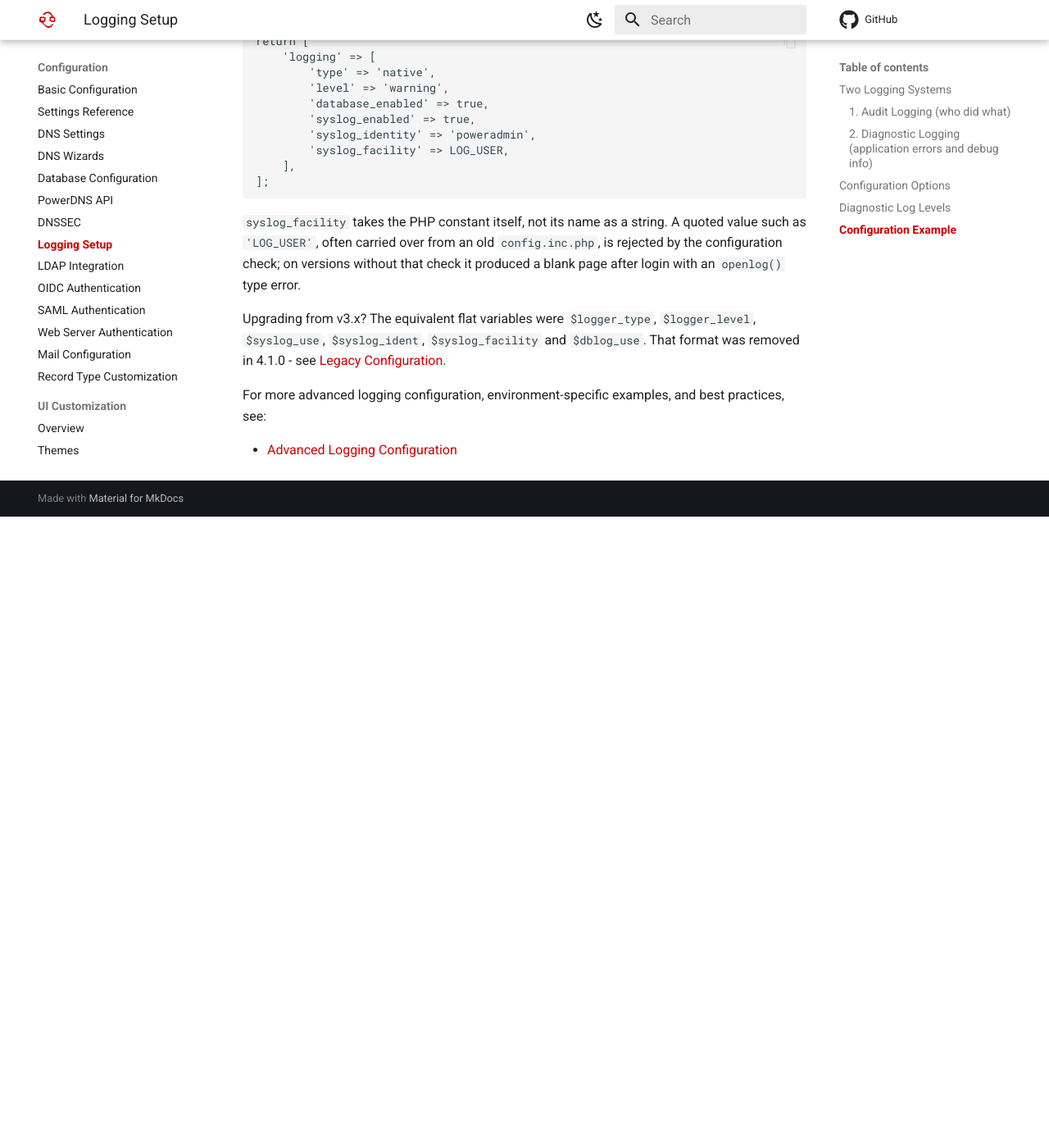
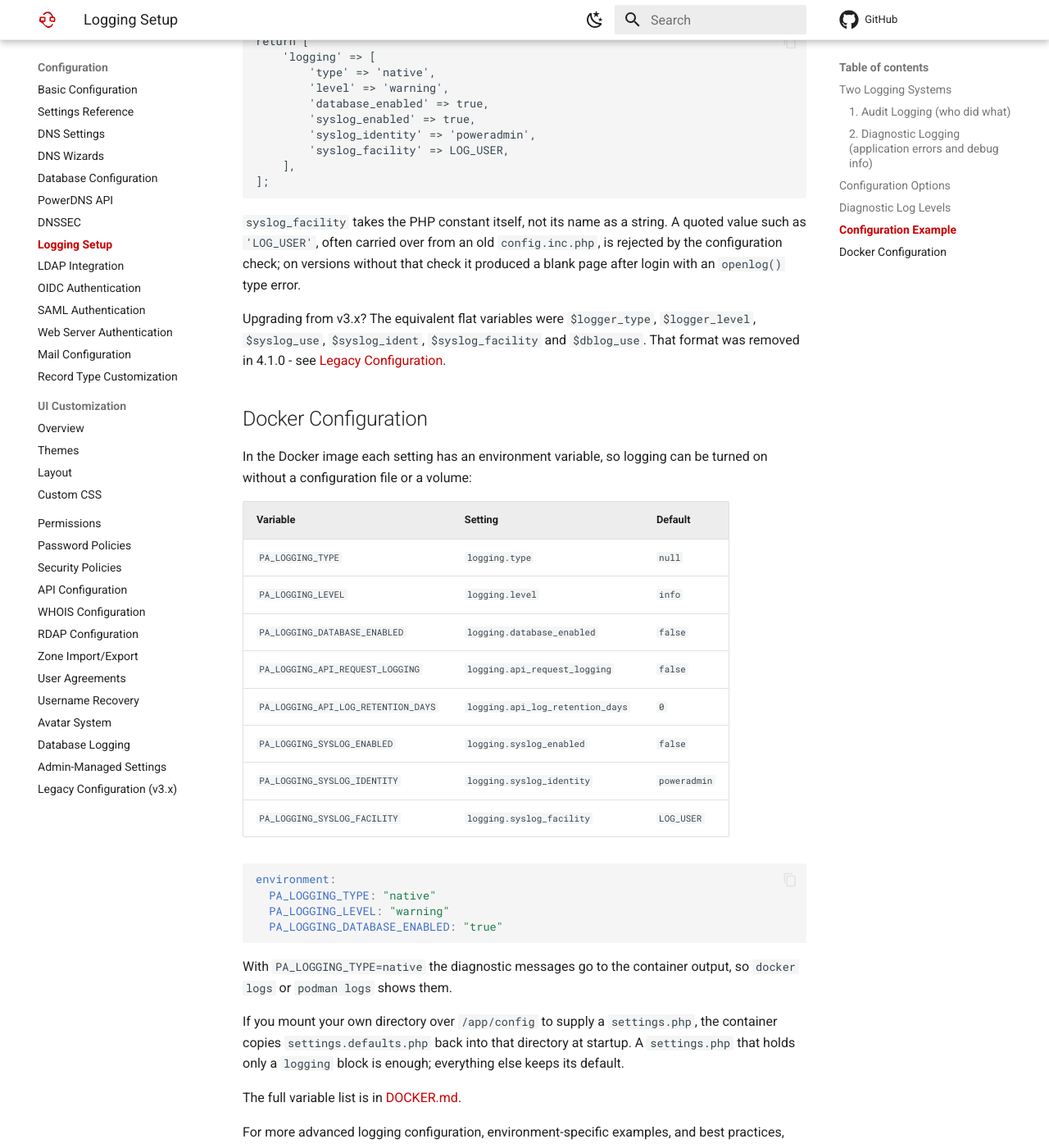
Before and after one commit to poweradmin/poweradmin-docs, an MkDocs documentation site: the page built from docs/configuration/logging.md, in a window 1280 px wide and 1400 px high, scrolled down 2491 px. Shown: the whole window at 82% size. Built offline with MkDocs 1.6.1 and Material for MkDocs 9.7.7, drawn with Linux system fonts in a browser that asks for light colours; comment, search, counter and statistics services are not loaded; before the commit the page ends 3121 px from its top, so only the background shows below that.

Commit message:
docs(logging): add Docker configuration with the PA_LOGGING variables

````diff
--- a/docs/configuration/logging.md
+++ b/docs/configuration/logging.md
@@ -71,6 +71,39 @@
 `$syslog_use`, `$syslog_ident`, `$syslog_facility` and `$dblog_use`. That format was removed in
 4.1.0 - see [Legacy Configuration](legacy-configuration.md).
 
+## Docker Configuration
+
+In the Docker image each setting has an environment variable, so logging can be turned on
+without a configuration file or a volume:
+
+| Variable | Setting | Default |
+|----------|---------|---------|
+| `PA_LOGGING_TYPE` | `logging.type` | `null` |
+| `PA_LOGGING_LEVEL` | `logging.level` | `info` |
+| `PA_LOGGING_DATABASE_ENABLED` | `logging.database_enabled` | `false` |
+| `PA_LOGGING_API_REQUEST_LOGGING` | `logging.api_request_logging` | `false` |
+| `PA_LOGGING_API_LOG_RETENTION_DAYS` | `logging.api_log_retention_days` | `0` |
+| `PA_LOGGING_SYSLOG_ENABLED` | `logging.syslog_enabled` | `false` |
+| `PA_LOGGING_SYSLOG_IDENTITY` | `logging.syslog_identity` | `poweradmin` |
+| `PA_LOGGING_SYSLOG_FACILITY` | `logging.syslog_facility` | `LOG_USER` |
+
+```yaml
+environment:
+  PA_LOGGING_TYPE: "native"
+  PA_LOGGING_LEVEL: "warning"
+  PA_LOGGING_DATABASE_ENABLED: "true"
+```
+
+With `PA_LOGGING_TYPE=native` the diagnostic messages go to the container output, so
+`docker logs` or `podman logs` shows them.
+
+If you mount your own directory over `/app/config` to supply a `settings.php`, the container
+copies `settings.defaults.php` back into that directory at startup. A `settings.php` that holds
+only a `logging` block is enough; everything else keeps its default.
+
+The full variable list is in
+[DOCKER.md](https://github.com/poweradmin/poweradmin/blob/master/DOCKER.md#logging-configuration).
+
 For more advanced logging configuration, environment-specific examples, and best practices, see:
 
 - [Advanced Logging Configuration](../advanced/logging-config.md)
````
